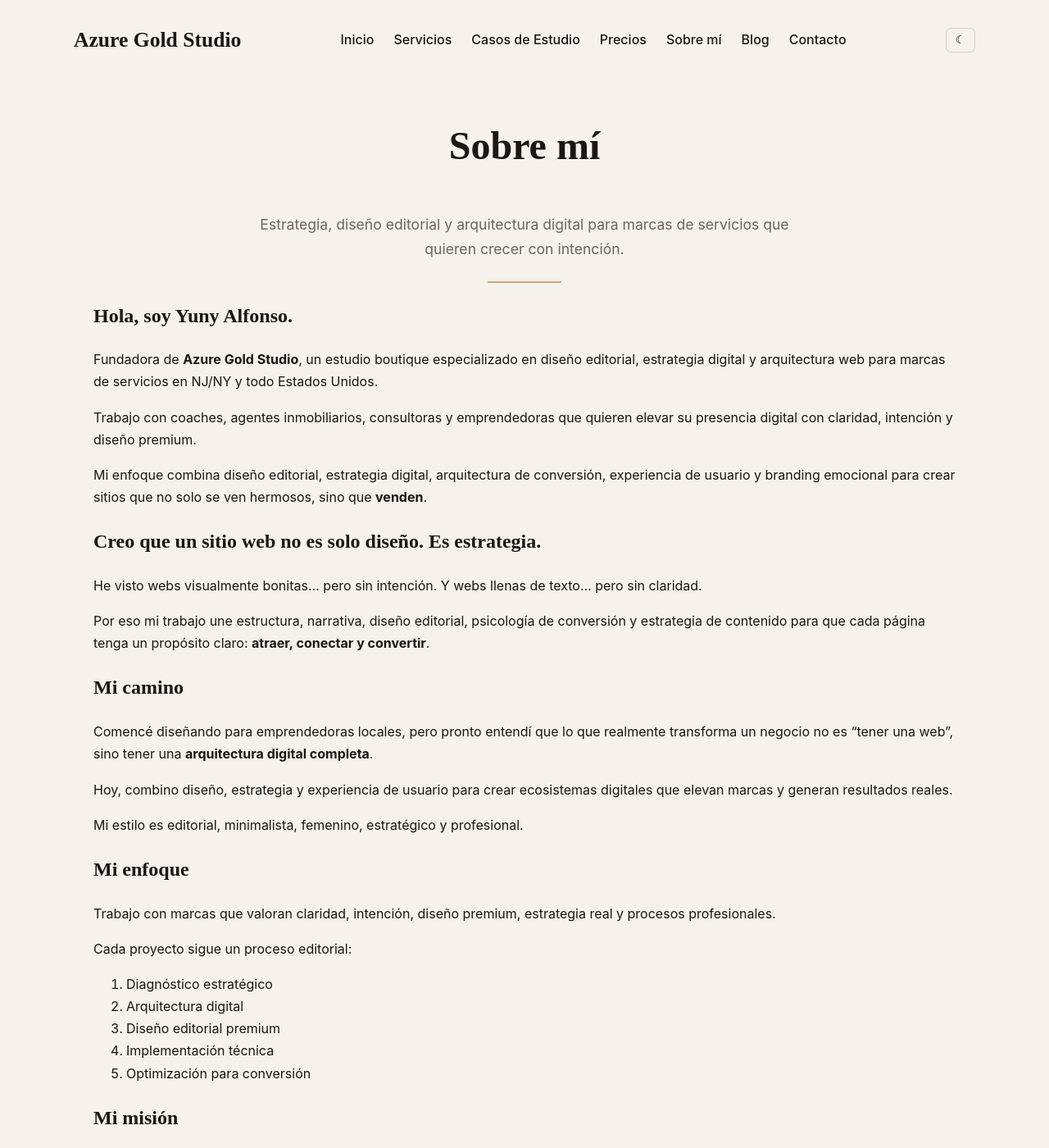
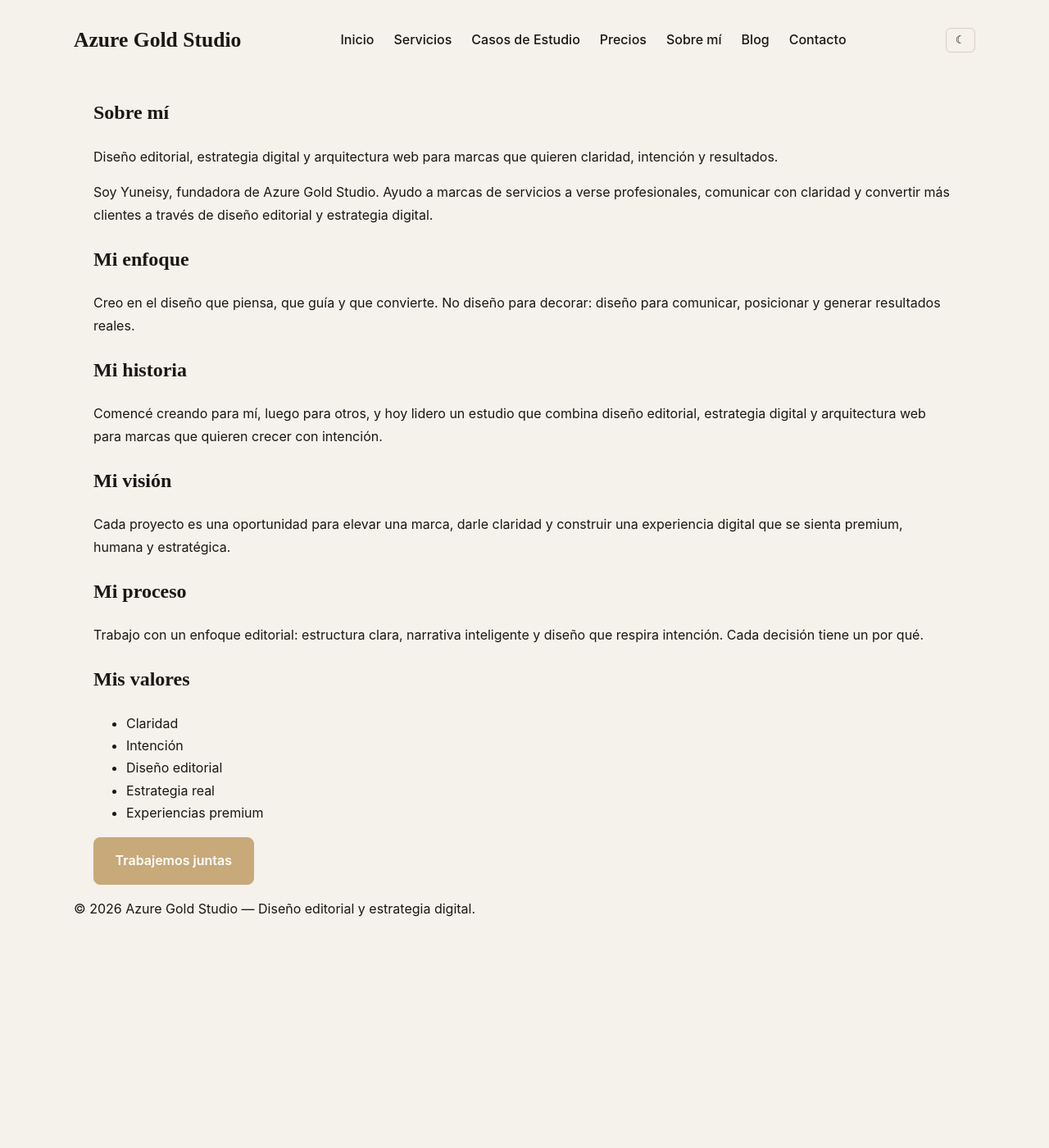
Before and after one commit to jcynay0206/mi_portfolio, a Jekyll site: the page built from sobre-mi.html, in a window 1280 px wide and 1400 px high. Shown: the whole window at 82% size. Built offline with Jekyll 4.4.1, drawn with Linux system fonts in a browser that asks for light colours; some of the changed text lies outside the part shown.

Commit message:
Update sobre-mi.html

```diff
--- a/sobre-mi.html
+++ b/sobre-mi.html
@@ -1,84 +1,25 @@
 ---
-layout: default
+layout: about
 title: "Sobre mí"
-permalink: /sobre-mi/
+subtitle: "Diseño editorial, estrategia digital y arquitectura web para marcas que quieren claridad, intención y resultados."
+intro: "Soy Yuneisy, fundadora de Azure Gold Studio. Ayudo a marcas de servicios a verse profesionales, comunicar con claridad y convertir más clientes a través de diseño editorial y estrategia digital."
+blocks:
+  - title: "Mi enfoque"
+    text: "Creo en el diseño que piensa, que guía y que convierte. No diseño para decorar: diseño para comunicar, posicionar y generar resultados reales."
+
+  - title: "Mi historia"
+    text: "Comencé creando para mí, luego para otros, y hoy lidero un estudio que combina diseño editorial, estrategia digital y arquitectura web para marcas que quieren crecer con intención."
+
+  - title: "Mi visión"
+    text: "Cada proyecto es una oportunidad para elevar una marca, darle claridad y construir una experiencia digital que se sienta premium, humana y estratégica."
+
+  - title: "Mi proceso"
+    text: "Trabajo con un enfoque editorial: estructura clara, narrativa inteligente y diseño que respira intención. Cada decisión tiene un por qué."
+
+values:
+  - "Claridad"
+  - "Intención"
+  - "Diseño editorial"
+  - "Estrategia real"
+  - "Experiencias premium"
 ---
-
-<section class="about-hero wrapper reveal">
-  <h1 class="about-hero-title">Sobre mí</h1>
-  <p class="about-hero-subtitle">
-    Estrategia, diseño editorial y arquitectura digital para marcas de servicios que quieren crecer con intención.
-  </p>
-  <div class="about-hero-line"></div>
-</section>
-
-<section class="about-section wrapper reveal">
-  <h2>Hola, soy Yuny Alfonso.</h2>
-  <p>
-    Fundadora de <strong>Azure Gold Studio</strong>, un estudio boutique especializado en diseño editorial, estrategia digital
-    y arquitectura web para marcas de servicios en NJ/NY y todo Estados Unidos.
-  </p>
-  <p>
-    Trabajo con coaches, agentes inmobiliarios, consultoras y emprendedoras que quieren elevar su presencia digital con
-    claridad, intención y diseño premium.
-  </p>
-  <p>
-    Mi enfoque combina diseño editorial, estrategia digital, arquitectura de conversión, experiencia de usuario y branding
-    emocional para crear sitios que no solo se ven hermosos, sino que <strong>venden</strong>.
-  </p>
-</section>
-
-<section class="about-section wrapper reveal">
-  <h2>Creo que un sitio web no es solo diseño. Es estrategia.</h2>
-  <p>
-    He visto webs visualmente bonitas… pero sin intención. Y webs llenas de texto… pero sin claridad.
-  </p>
-  <p>
-    Por eso mi trabajo une estructura, narrativa, diseño editorial, psicología de conversión y estrategia de contenido
-    para que cada página tenga un propósito claro: <strong>atraer, conectar y convertir</strong>.
-  </p>
-</section>
-
-<section class="about-section wrapper reveal">
-  <h2>Mi camino</h2>
-  <p>
-    Comencé diseñando para emprendedoras locales, pero pronto entendí que lo que realmente transforma un negocio no es
-    “tener una web”, sino tener una <strong>arquitectura digital completa</strong>.
-  </p>
-  <p>
-    Hoy, combino diseño, estrategia y experiencia de usuario para crear ecosistemas digitales que elevan marcas y generan
-    resultados reales.
-  </p>
-  <p>
-    Mi estilo es editorial, minimalista, femenino, estratégico y profesional.
-  </p>
-</section>
-
-<section class="about-section wrapper reveal">
-  <h2>Mi enfoque</h2>
-  <p>Trabajo con marcas que valoran claridad, intención, diseño premium, estrategia real y procesos profesionales.</p>
-  <p>Cada proyecto sigue un proceso editorial:</p>
-  <ol>
-    <li>Diagnóstico estratégico</li>
-    <li>Arquitectura digital</li>
-    <li>Diseño editorial premium</li>
-    <li>Implementación técnica</li>
-    <li>Optimización para conversión</li>
-  </ol>
-</section>
-
-<section class="about-section wrapper reveal">
-  <h2>Mi misión</h2>
-  <p>
-    Elevar marcas de servicios para que se vean tan profesionales como el valor que entregan.
-  </p>
-</section>
-
-<section class="about-cta wrapper reveal">
-  <h2>¿Quieres que trabajemos juntas?</h2>
-  <p>
-    Puedo ayudarte a transformar tu presencia digital con claridad, estrategia y diseño editorial.
-  </p>
-  <a href="/calendly.html" class="btn">Agendar consulta</a>
-  <a href="/servicios.html" class="btn btn-outline">Ver servicios</a>
-</section>
```
